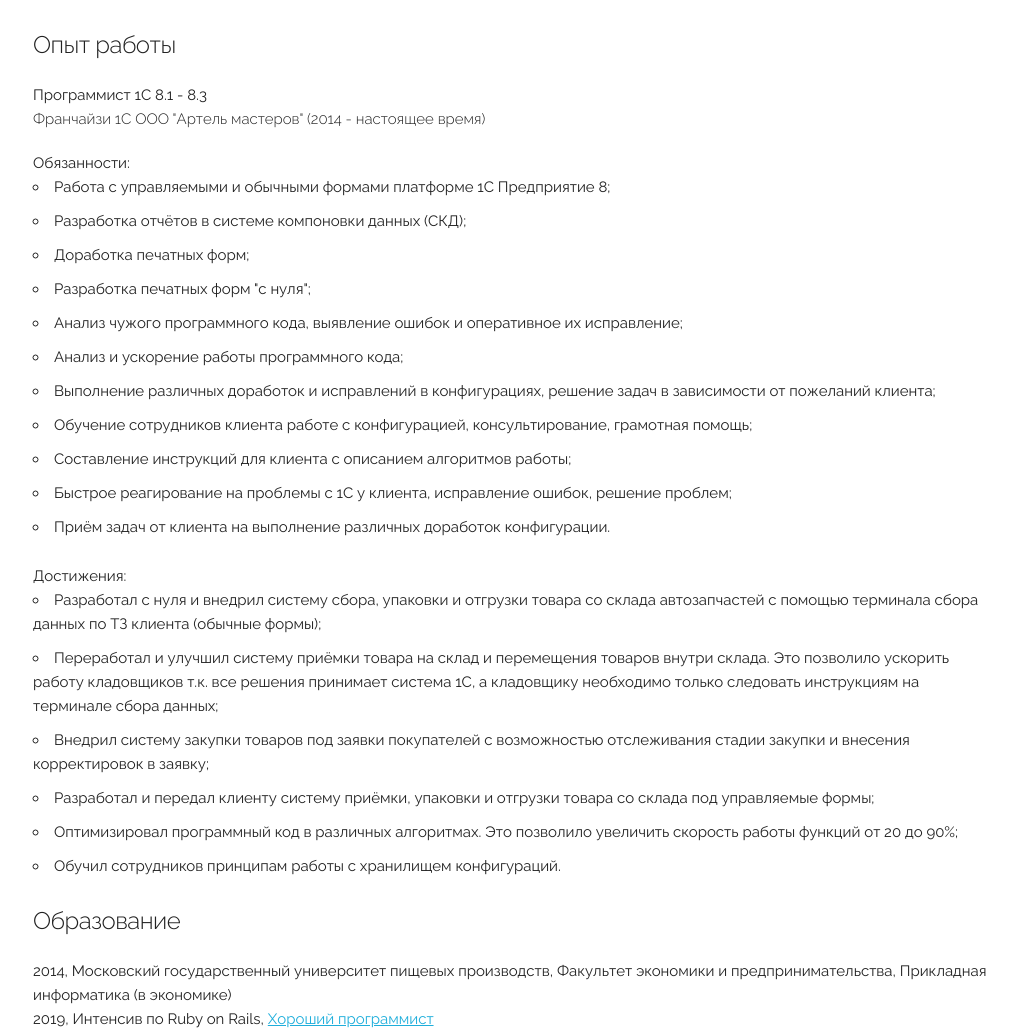
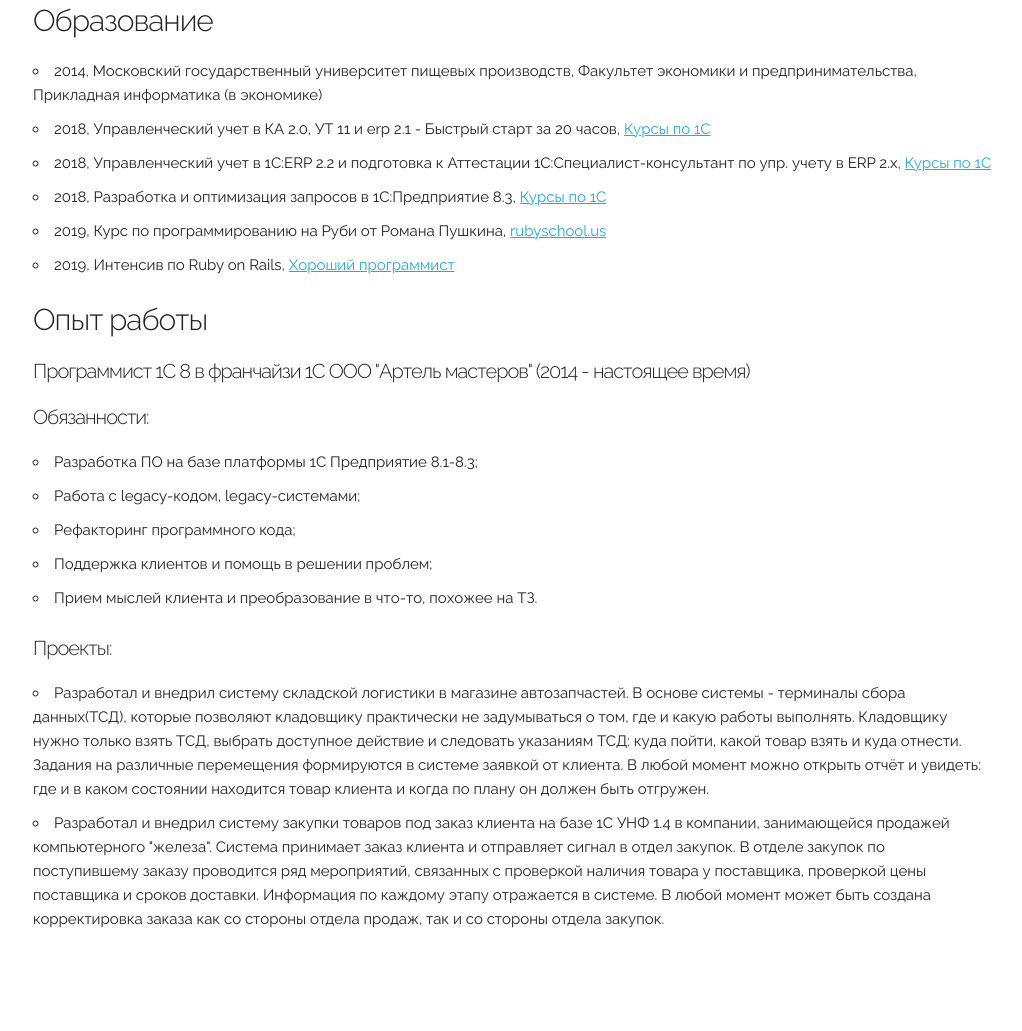
Before and after one commit to yurinds/cv, a plain HTML site: page index.html in a window 1280 px wide. Shown: the part 424-1455 px from the top of the page, without its empty margins (127-1149 px from the left). After the commit the page ends 1380 px from the top, so only its background shows below. Drawn offline with Linux system fonts and the light colour scheme.

Commit message:
fixed main body of the resume

```diff
--- a/css/skeleton.css
+++ b/css/skeleton.css
@@ -237,25 +237,25 @@ h6 {
 }
 
 h1 {
-  font-size: 4.0rem;
+  font-size: 3.0rem;
   line-height: 1.2;
   letter-spacing: -.1rem;
 }
 
 h2 {
-  font-size: 3.6rem;
+  font-size: 2.5rem;
   line-height: 1.25;
   letter-spacing: -.1rem;
 }
 
 h3 {
-  font-size: 3.0rem;
+  font-size: 2.0rem;
   line-height: 1.3;
   letter-spacing: -.1rem;
 }
 
 h4 {
-  font-size: 2.4rem;
+  font-size: 1.5rem;
   line-height: 1.35;
   letter-spacing: -.08rem;
 }
@@ -275,19 +275,19 @@ h6 {
 /* Larger than phablet */
 @media (min-width: 550px) {
   h1 {
-    font-size: 5.0rem;
+    font-size: 3.0rem;
   }
 
   h2 {
-    font-size: 4.2rem;
+    font-size: 2.5rem;
   }
 
   h3 {
-    font-size: 3.6rem;
+    font-size: 2.0rem;
   }
 
   h4 {
-    font-size: 3.0rem;
+    font-size: 1.5rem;
   }
 
   h5 {
@@ -295,7 +295,7 @@ h6 {
   }
 
   h6 {
-    font-size: 1.5rem;
+    font-size: 2.0rem;
   }
 }
 
--- a/index.html
+++ b/index.html
@@ -39,14 +39,13 @@
 
   <div class="container">
 
-
     <div class="row">
       <div class="four columns">
-        <img src="images/face.jpg" width="80%" height="80%">
+        <img src="images/face.png" width="80%" height="80%">
       </div>
       <div class="eight columns">
-        <h3>Юрин Дмитрий Сергеевич</h3>
-        <h4> Ruby on Rails разработчик.</h4>
+        <h1>Юрин Дмитрий Сергеевич</h1>
+        <h2> Ruby on Rails разработчик</h2>
 
         <div>
           <ul>
@@ -56,88 +55,67 @@
           </ul>
         </div>
 
-        <h5>Навыки</h5>
+        <h2>Навыки</h2>
         <ul>
-          <li>Ruby, Sinatra, Rails</li>
-          <li>HTML, CSS</li>
-          <li>XML, JSON, SQL</li>
-          <li>Rspec</li>
+          <li>Ruby, Sinatra, Rails;</li>
+          <li>HTML, CSS;</li>
+          <li>XML, JSON, SQL;</li>
+          <li>Rspec.</li>
         </ul>
 
       </div>
     </div>
 
+    <h1>Образование</h1>
+    <ul>
+      <li> 2014, Московский государственный университет пищевых производств, Факультет экономики и предпринимательства,
+        Прикладная информатика (в экономике)</li>
+      <li> 2018, Управленческий учет в КА 2.0, УТ 11 и erp 2.1 - Быстрый старт за 20 часов, <a
+          href="https://xn----1-bedvffifm4g.xn--p1ai/ka2/base-course/">Курсы по 1С</a>
+      </li>
+      <li> 2018, Управленческий учет в 1С:ERP 2.2 и подготовка к Аттестации 1С:Специалист-консультант по упр. учету в
+        ERP 2.x, <a href="https://xn----1-bedvffifm4g.xn--p1ai/courses/attestation-erp-2-2-upr-uchet/">Курсы по 1С</a>
+      </li>
+      <li> 2018, Разработка и оптимизация запросов в 1С:Предприятие 8.3, <a
+          href="https://xn----1-bedvffifm4g.xn--p1ai/1c-v8/development-optimize-queries/">Курсы по 1С</a>
+      </li>
+      <li> 2019, Курс по программированию на Руби от Романа Пушкина, <a href="http://rubyschool.us/">rubyschool.us</a>
+      </li>
+      <li> 2019, Интенсив по Ruby on Rails, <a href="https://goodprogrammer.ru/rails">Хороший программист</a></li>
+    </ul>
 
-
-
-
-
-
-    <h5>Опыт работы</h5>
-
+    <h1>Опыт работы</h1>
+    <h3>Программист 1C 8 в франчайзи 1С ООО "Артель мастеров" (2014 - настоящее время)</h3>
     <div>
-      Программист 1C 8.1 - 8.3
-      <h6>Франчайзи 1С ООО "Артель мастеров" (2014 - настоящее время)</h6>
-      <div>
-        Обязанности:
-        <ul>
-          <li> Работа с управляемыми и обычными формами платформе 1С Предприятие 8;</li>
-          <li> Разработка отчётов в системе компоновки данных (СКД);</li>
-          <li> Доработка печатных форм;</li>
-          <li> Разработка печатных форм "с нуля";</li>
-          <li> Анализ чужого программного кода, выявление ошибок и оперативное их исправление;</li>
-          <li> Анализ и ускорение работы программного кода;</li>
-          <li> Выполнение различных доработок и исправлений в конфигурациях, решение задач в зависимости от пожеланий
-            клиента;</li>
-          <li> Обучение сотрудников клиента работе с конфигурацией, консультирование, грамотная помощь;</li>
-          <li> Составление инструкций для клиента с описанием алгоритмов работы;</li>
-          <li> Быстрое реагирование на проблемы с 1С у клиента, исправление ошибок, решение проблем;</li>
-          <li> Приём задач от клиента на выполнение различных доработок конфигурации.</li>
-        </ul>
-      </div>
-
-      <div>
-        Достижения:
-        <ul>
-          <li>Разработал с нуля и внедрил систему сбора, упаковки и отгрузки товара со склада автозапчастей с помощью
-            терминала сбора данных по ТЗ клиента (обычные формы);</li>
-          <li>Переработал и улучшил систему приёмки товара на склад и перемещения товаров внутри склада. Это позволило
-            ускорить работу кладовщиков т.к. все решения принимает система 1С, а кладовщику необходимо только следовать
-            инструкциям на терминале сбора данных;</li>
-          <li>Внедрил систему закупки товаров под заявки покупателей с возможностью отслеживания стадии закупки и
-            внесения
-            корректировок в заявку;</li>
-          <li>Разработал и передал клиенту систему приёмки, упаковки и отгрузки товара со склада под управляемые формы;
-          </li>
-          <li>Оптимизировал программный код в различных алгоритмах. Это позволило увеличить скорость работы функций от
-            20
-            до 90%;</li>
-          <li>Обучил сотрудников принципам работы с хранилищем конфигураций.</li>
-
-        </ul>
-      </div>
-
-    </div>
-
-    <h5>Образование</h5>
-
-
-    <div>
-      2014, Московский государственный университет пищевых производств, Факультет экономики и предпринимательства,
-      Прикладная информатика (в экономике)
+      <h3>Обязанности:</h3>
+      <ul>
+        <li> Разработка ПО на базе платформы 1С Предприятие 8.1-8.3;</li>
+        <li> Работа с legacy-кодом, legacy-системами;</li>
+        <li> Рефакторинг программного кода;</li>
+        <li> Поддержка клиентов и помощь в решении проблем;</li>
+        <li> Прием мыслей клиента и преобразование в что-то, похожее на ТЗ.</li>
+      </ul>
     </div>
 
     <div>
-      2019, Интенсив по Ruby on Rails, <a href="https://goodprogrammer.ru/rails">Хороший программист</a>
+      <h3> Проекты:</h3>
+      <ul>
+        <li>Разработал и внедрил систему складской логистики в магазине автозапчастей. В основе системы - терминалы
+          сбора данных(ТСД), которые позволяют кладовщику практически не задумываться о том, где и какую работы
+          выполнять. Кладовщику нужно только взять ТСД, выбрать доступное действие и следовать указаниям ТСД: куда
+          пойти, какой товар взять и куда отнести. Задания на различные перемещения формируются в системе заявкой от
+          клиента. В любой момент можно открыть отчёт и увидеть: где и в каком состоянии находится товар клиента и
+          когда по плану он должен быть отгружен.</li>
+
+        <li>Разработал и внедрил систему закупки товаров под заказ клиента на базе 1С УНФ 1.4 в компании, занимающейся
+          продажей компьютерного "железа". Система принимает заказ клиента и
+          отправляет сигнал в отдел закупок. В отделе закупок по поступившему заказу проводится ряд мероприятий,
+          связанных с проверкой наличия товара у поставщика, проверкой цены поставщика и сроков доставки. Информация
+          по каждому этапу отражается в системе. В любой момент может быть создана корректировка заказа как со стороны
+          отдела продаж, так и со стороны отдела закупок.</li>
+      </ul>
     </div>
-
-
   </div>
-
 </body>
 
-
-
-
-
 </html>
```
Also changed, not shown: images/face.jpg (deleted), images/face.png (added).
